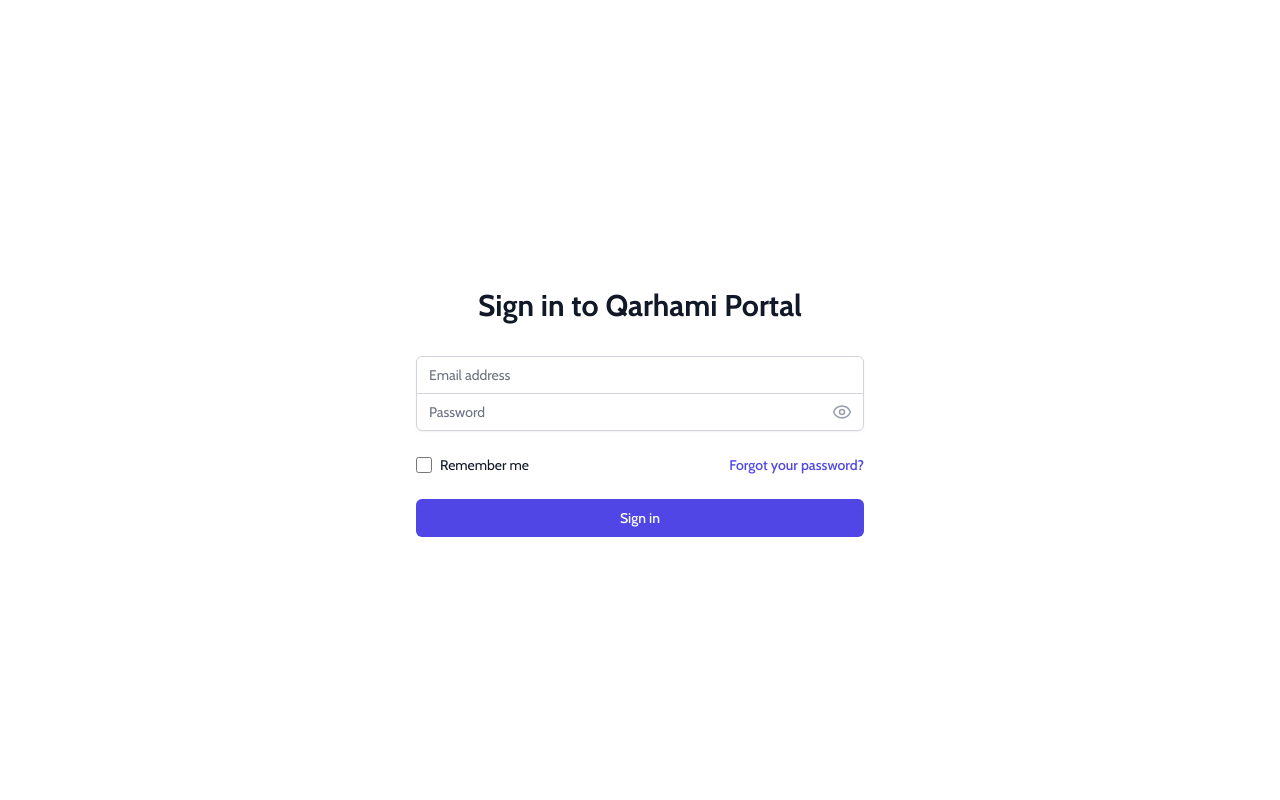
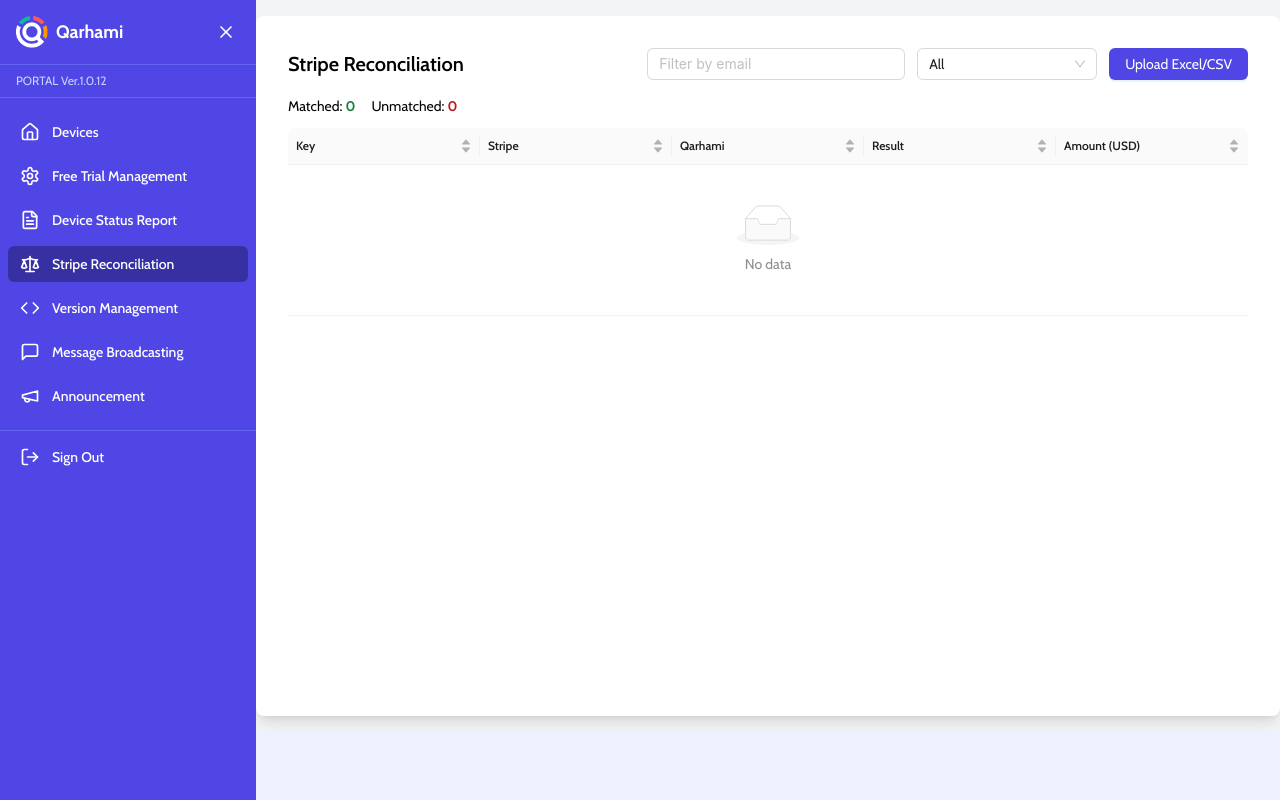
Before and after one commit to Ahmer-qarhami/qarhami-portal-v2, a React (Vite) app: page /reconciliation in a window 1280 px wide. Before the commit this address led to /login. Built offline with nearby package versions, Linux system fonts and the light colour scheme; sample sign-in values are in the browser's storage.

Commit message:
Stripe Reconciliation

```diff
--- a/src/App.jsx
+++ b/src/App.jsx
@@ -25,6 +25,7 @@
 const Contact = lazy(() => import("./pages/Contact.jsx"));
 const Management = lazy(() => import("./pages/Management.jsx"));
 const DeviceStatusReport = lazy(() => import("./pages/DeviceStatusReport.jsx"));
+const Reconciliation = lazy(() => import("./pages/Reconciliation.jsx"));
 const VersionManagement = lazy(() => import("./pages/VersionManagement.jsx"));
 const MessageBroadcasting = lazy(() =>
   import("./pages/MessageBroadcasting.jsx")
@@ -339,6 +340,16 @@
               }
             />
             <Route
+              path="/reconciliation"
+              element={
+                <ProtectedRoute
+                  isAuthenticated={isAuthenticated}
+                  authenticationPath="/login"
+                  outlet={<Reconciliation />}
+                />
+              }
+            />
+            <Route
               path="/about"
               element={
                 <ProtectedRoute
--- a/src/components/Sidebar.jsx
+++ b/src/components/Sidebar.jsx
@@ -5,6 +5,7 @@
   Settings,
   FileText,
   Code,
+  Scale,
   LogOut,
   Menu,
   X,
@@ -29,6 +30,11 @@
       to: "/device-status-report",
       label: "Device Status Report",
       icon: FileText,
+    },
+    {
+      to: "/reconciliation",
+      label: "Stripe Reconciliation",
+      icon: Scale,
     },
     { to: "/version-management", label: "Version Management", icon: Code },
     {
--- /dev/null
+++ b/src/pages/Reconciliation.jsx
@@ -0,0 +1,284 @@
+import React, { useMemo, useRef, useState } from "react";
+import { Button, Input, Select, Table, message } from "antd";
+import { ExcelToJson } from "../utils/ExcelReader";
+import { getAllDevices } from "../api/Devices";
+import LoadingSpinner from "../components/LoadingSpinner.jsx";
+
+const { Option } = Select;
+
+const parseExpectedQty = (value) => {
+  if (value === null || value === undefined) return 0;
+  const cleaned = String(value).replace(/,/g, "").trim();
+  const parsed = Number(cleaned);
+  return Number.isFinite(parsed) ? parsed : 0;
+};
+
+const formatCurrency = (value) => {
+  const cleaned = String(value ?? "").replace(/,/g, "").trim();
+  const parsed = Number(cleaned);
+  if (!Number.isFinite(parsed)) return value || "-";
+  return new Intl.NumberFormat("en-US", {
+    style: "currency",
+    currency: "USD",
+    minimumFractionDigits: 2,
+    maximumFractionDigits: 2,
+  }).format(parsed);
+};
+
+const normalizeKey = (value) =>
+  String(value || "")
+    .trim()
+    .toLowerCase()
+    .replace(/\s+/g, " ");
+
+const isEmailLike = (value) => String(value || "").includes("@");
+
+const isNumericLike = (value) => {
+  if (value === null || value === undefined) return false;
+  const cleaned = String(value).replace(/,/g, "").trim();
+  if (cleaned === "") return false;
+  return !Number.isNaN(Number(cleaned));
+};
+
+const pickRowValues = (row = {}) => {
+  const entries = Object.entries(row).filter(([_, value]) => {
+    const normalized = String(value ?? "").trim();
+    return normalized !== "";
+  });
+
+  let qtyValue = null;
+  let keyValue = "";
+  let remarksValue = "";
+
+  for (const [_, value] of entries) {
+    if (qtyValue === null && isNumericLike(value)) {
+      qtyValue = value;
+      continue;
+    }
+    if (!keyValue) {
+      keyValue = value;
+      continue;
+    }
+    if (!remarksValue) {
+      remarksValue = value;
+    }
+  }
+
+  return {
+    keyValue,
+    qtyValue,
+    remarksValue,
+  };
+};
+
+const Reconciliation = () => {
+  const [isLoading, setIsLoading] = useState(false);
+  const [rows, setRows] = useState([]);
+  const [resultFilter, setResultFilter] = useState("ALL");
+  const [emailFilter, setEmailFilter] = useState("");
+  const fileInputRef = useRef(null);
+
+  const handleFileUpload = async (event) => {
+    const file = event?.target?.files?.[0];
+    if (!file) return;
+
+    try {
+      setIsLoading(true);
+
+      const deviceData = await getAllDevices();
+      const statusCountMap = (deviceData || []).reduce((acc, device) => {
+        const key = normalizeKey(device?.simStatus || device?.status || "");
+        if (!key) return acc;
+        acc[key] = (acc[key] || 0) + 1;
+        return acc;
+      }, {});
+      const emailCountMap = (deviceData || []).reduce((acc, device) => {
+        const key = normalizeKey(device?.email || "");
+        if (!key) return acc;
+        acc[key] = (acc[key] || 0) + 1;
+        return acc;
+      }, {});
+
+      ExcelToJson(file, (excelRows) => {
+        const parsedRows = (excelRows || [])
+          .map((row, index) => {
+            const { keyValue, qtyValue, remarksValue } = pickRowValues(row);
+            const reconcileKey = normalizeKey(keyValue);
+            const expectedQty = parseExpectedQty(qtyValue);
+            const remarks = String(remarksValue || "").trim();
+            const actualQty = isEmailLike(reconcileKey)
+              ? emailCountMap[reconcileKey] || 0
+              : statusCountMap[reconcileKey] || 0;
+            const isMatched = expectedQty === actualQty;
+
+            return {
+              id: `${reconcileKey}-${index}`,
+              reconcileKey,
+              expectedQty,
+              actualQty,
+              remarks,
+              result: isMatched ? "MATCHED" : "UNMATCHED",
+            };
+          })
+          .filter((item) => item.reconcileKey);
+
+        const matchedRows = parsedRows.filter(
+          (item) => item.result === "MATCHED"
+        ).length;
+        if (parsedRows.length > 0 && matchedRows === 0) {
+          message.warning(
+            "No matched rows found. Please confirm key column values (email/status) match Device Master data."
+          );
+        }
+
+        setRows(parsedRows);
+        message.success("Reconciliation completed");
+        setIsLoading(false);
+      });
+    } catch (error) {
+      setIsLoading(false);
+      message.error("Failed to process reconciliation");
+    } finally {
+      event.target.value = "";
+    }
+  };
+
+  const filteredRows = useMemo(() => {
+    const normalizedEmail = normalizeKey(emailFilter);
+    return rows.filter((item) => {
+      const matchesResult =
+        resultFilter === "ALL" || item.result === resultFilter;
+      const matchesEmail =
+        normalizedEmail === "" || normalizeKey(item.reconcileKey).includes(normalizedEmail);
+      return matchesResult && matchesEmail;
+    });
+  }, [rows, resultFilter, emailFilter]);
+
+  const matchedCount = rows.filter((item) => item.result === "MATCHED").length;
+  const unmatchedCount = rows.filter(
+    (item) => item.result === "UNMATCHED"
+  ).length;
+
+  const openFilePicker = () => {
+    fileInputRef.current?.click();
+  };
+
+  const columns = [
+    {
+      title: "Key",
+      dataIndex: "reconcileKey",
+      key: "reconcileKey",
+      className: "text-xs md:text-md",
+      sorter: (a, b) =>
+        String(a?.reconcileKey || "").localeCompare(String(b?.reconcileKey || "")),
+    },
+    {
+      title: "Stripe",
+      dataIndex: "expectedQty",
+      key: "expectedQty",
+      className: "text-xs md:text-md",
+      sorter: (a, b) => (a?.expectedQty || 0) - (b?.expectedQty || 0),
+    },
+    {
+      title: "Qarhami",
+      dataIndex: "actualQty",
+      key: "actualQty",
+      className: "text-xs md:text-md",
+      sorter: (a, b) => (a?.actualQty || 0) - (b?.actualQty || 0),
+    },
+    {
+      title: "Result",
+      dataIndex: "result",
+      key: "result",
+      className: "text-xs md:text-md",
+      sorter: (a, b) => String(a?.result || "").localeCompare(String(b?.result || "")),
+    },
+    {
+      title: "Amount (USD)",
+      dataIndex: "remarks",
+      key: "remarks",
+      className: "text-xs md:text-md",
+      render: (value) => formatCurrency(value),
+      sorter: (a, b) => {
+        const left = Number(String(a?.remarks ?? "").replace(/,/g, "").trim());
+        const right = Number(String(b?.remarks ?? "").replace(/,/g, "").trim());
+        const normalizedLeft = Number.isFinite(left) ? left : 0;
+        const normalizedRight = Number.isFinite(right) ? right : 0;
+        return normalizedLeft - normalizedRight;
+      },
+    },
+  ];
+
+  return (
+    <div className="bg-gray-100 flex flex-col items-center justify-center">
+      {isLoading && <LoadingSpinner message="Reconciling with Device Master..." />}
+      <div className="bg-white rounded-lg shadow-lg p-8 m-4 w-full max-w-[calc(100vw-32px)] h-[calc(100vh-100px)] flex flex-col">
+        <div className="flex justify-between items-center mb-4">
+          <h2 className="text-xl font-semibold">Stripe Reconciliation</h2>
+          <div className="flex gap-3 items-center">
+            <Input
+              placeholder="Filter by email"
+              value={emailFilter}
+              onChange={(e) => setEmailFilter(e.target.value)}
+              allowClear
+              style={{ minWidth: 220 }}
+            />
+            <Select
+              value={resultFilter}
+              onChange={setResultFilter}
+              style={{ minWidth: 180 }}
+            >
+              <Option value="ALL">All</Option>
+              <Option value="MATCHED">Matched</Option>
+              <Option value="UNMATCHED">Unmatched</Option>
+            </Select>
+            <Button
+              type="primary"
+              onClick={openFilePicker}
+              className="bg-indigo-600 hover:bg-indigo-700"
+            >
+              Upload Excel/CSV
+            </Button>
+            <input
+              id="recon-upload"
+              ref={fileInputRef}
+              type="file"
+              accept=".xlsx,.xls,.csv"
+              onChange={handleFileUpload}
+              style={{ display: "none" }}
+            />
+          </div>
+        </div>
+
+        <div className="mb-3 text-sm">
+          <span className="mr-4">
+            Matched: <strong className="text-green-700">{matchedCount}</strong>
+          </span>
+          <span>
+            Unmatched: <strong className="text-red-700">{unmatchedCount}</strong>
+          </span>
+        </div>
+
+        <div className="flex-grow min-h-0 overflow-auto">
+          <Table
+            size="small"
+            dataSource={filteredRows}
+            columns={columns}
+            rowKey="id"
+            pagination={false}
+            scroll={{ y: 460 }}
+            rowClassName={(record) =>
+              record.result === "MATCHED"
+                ? "bg-green-50"
+                : record.result === "UNMATCHED"
+                ? "bg-red-50"
+                : ""
+            }
+          />
+        </div>
+      </div>
+    </div>
+  );
+};
+
+export default Reconciliation;
```
Also changed, not shown: 1 other file (tests, documents, lock files or other folders).
